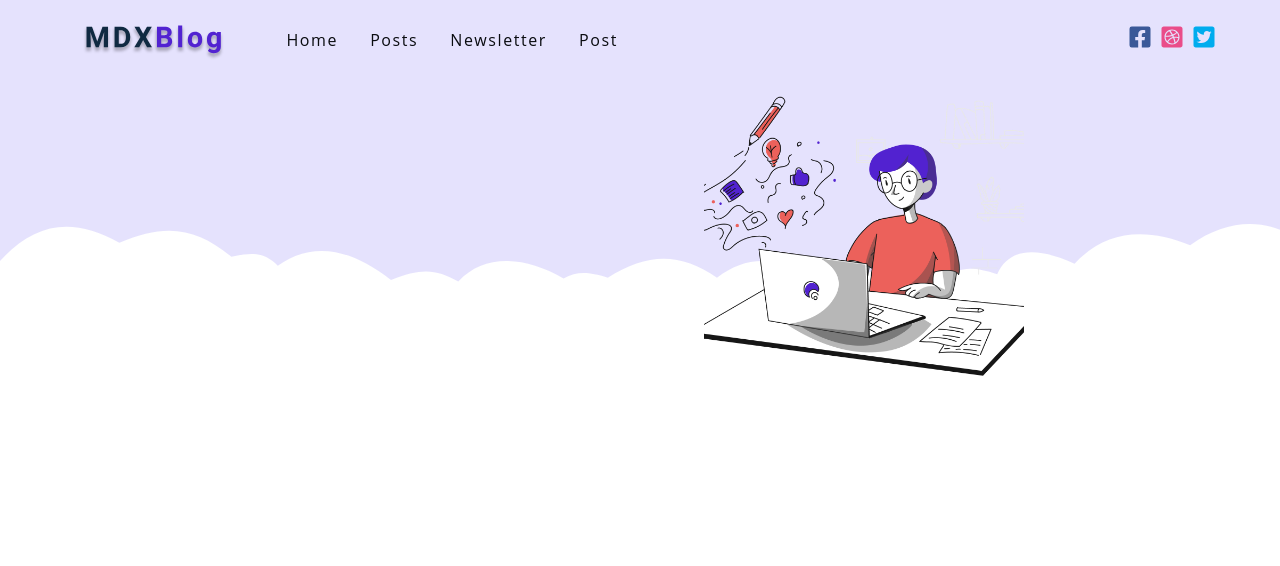
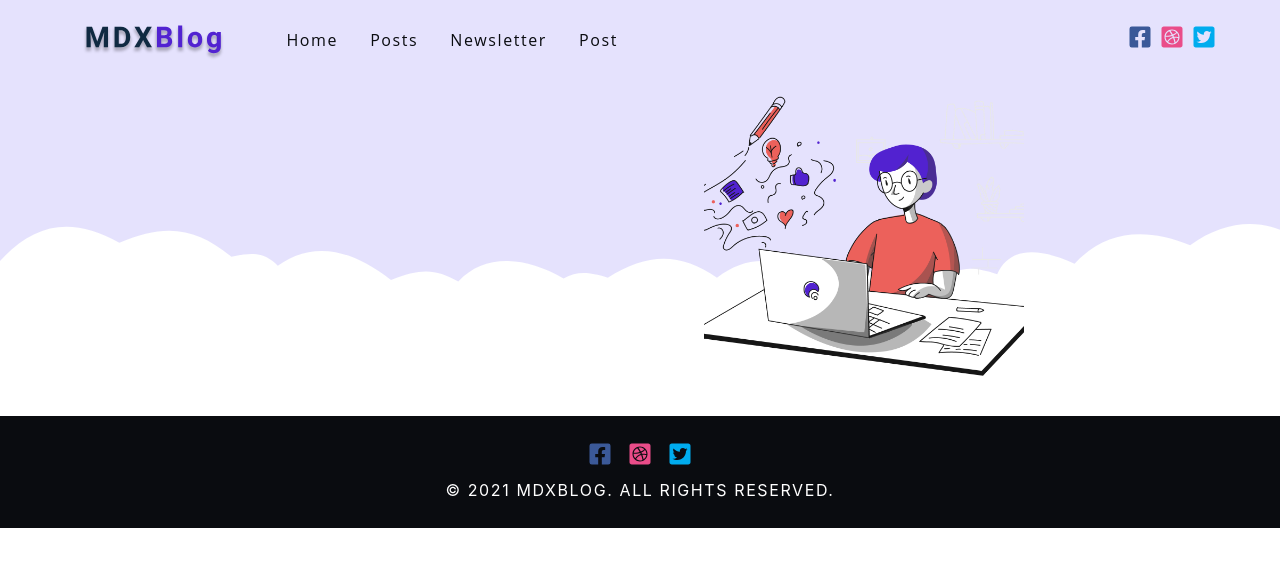
Before and after one commit to Pataco80/gatsby-mdx-blog, a Gatsby site: page / in a window 1280 px wide. Built offline with nearby package versions, Linux system fonts and the light colour scheme; Gatsby itself is replaced by a stand-in of ours.

Commit message:
add footer

```diff
--- a/src/components/Footer.js
+++ b/src/components/Footer.js
@@ -2,7 +2,12 @@ import React from 'react'
 import SocialLinks from '../constants/socialLinks'
 const Footer = () => {
   return (
-    <h4>footer component</h4>
+    <footer className="footer">
+      <div>
+        <SocialLinks styleClass="footer-icons" />
+        <p>&copy; {new Date().getFullYear()} MDXBlog. All rights reserved.</p>
+      </div>
+    </footer>
   )
 }
 
--- a/src/components/Layout.js
+++ b/src/components/Layout.js
@@ -21,6 +21,7 @@ const Layout = ({ children }) => {
       <Navbar toggleMenu={toggleMenu} />
       <Sidebar isOpen={isOpen} toggleMenu={toggleMenu} />
       <main>{children}</main>
+      <Footer />
     </>
   )
 }
```
